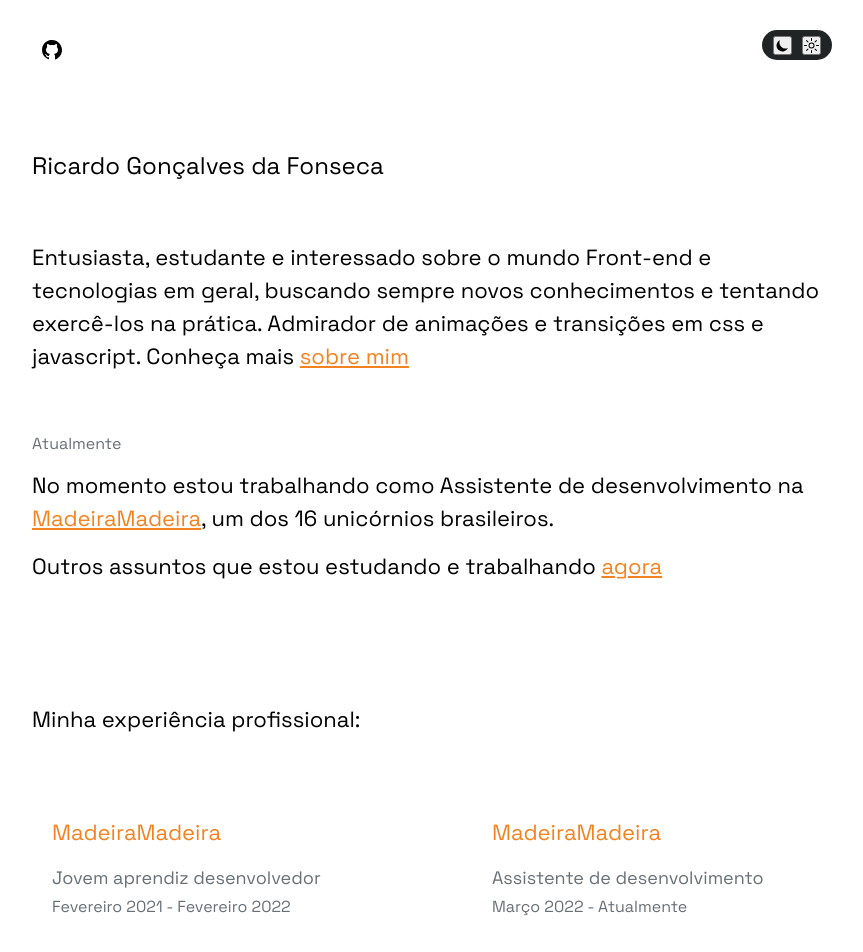
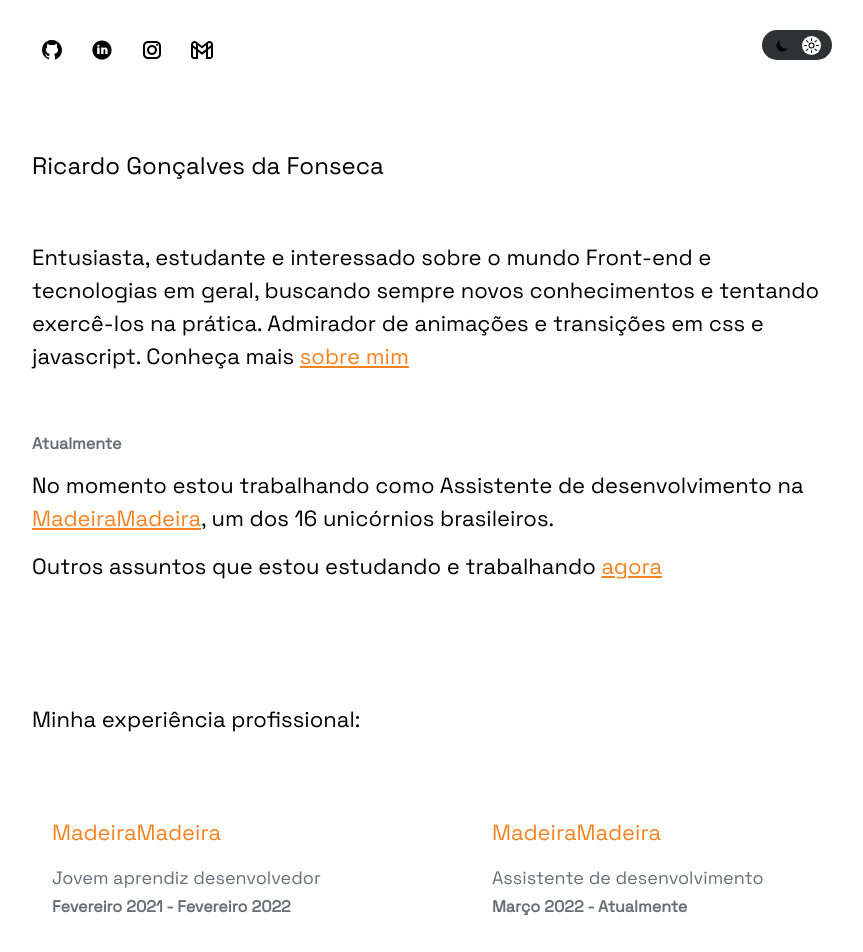
Before and after one commit to ricardogdf/Portfolio, a Next.js app: page / in a window 1280 px wide. Shown: the top 952 px of the page, without its empty margins (208-1071 px from the left). Built offline with nearby package versions, Linux system fonts and the light colour scheme.

Commit message:
melhorias visuais

```diff
--- a/pages/_app.js
+++ b/pages/_app.js
@@ -13,12 +13,18 @@
   --background: #FFFFFF;
   --foreground: #000000;
   --hoverWorked: rgb(185 194 195 / 10%);
+  --backgroundThemeLight: #FFF;
+  --backgroundThemeDark: #2f3232;
+  --stateOfDay: #f7f7b8;
 }
 
 [data-theme='dark']{
   --background: #000000;
   --foreground: #FFFFFF;
   --hoverWorked: rgb(22 21 21 / 10%);
+  --backgroundThemeDark: #000;
+  --backgroundThemeLight: #2f3232;
+  --stateOfDay: #120c56;
 }
 
 body {
@@ -38,8 +44,45 @@
     display: block;
 }
 
+.worked{
+  width: 40%;
+  height: auto;
+  border-radius: 10px;
+  padding: 20px;
+  cursor: pointer;
+}
+
 .worked:hover{
-  background-color: var(--hoverWorked)
+  background-color: var(--hoverWorked);
+}
+
+button{
+  border: none;
+  background-color: #2f3232;
+}
+
+.selectDarkMode{
+  background-color: var(--backgroundThemeDark);
+  border-radius: 100%;
+  padding: 2px;
+  justify-content: center;
+  align-items: center;
+}
+
+.selectlightMode{
+  background-color: var(--backgroundThemeLight);
+  border-radius: 100%;
+  padding: 2px;
+  justify-content: center;
+  align-items: center;
+}
+
+.sky{
+  height: 300px;
+  background:var(--background);
+  justify-content: center;
+  align-items: center;
+  margin-top: 30px;
 }
 
 `
--- a/pages/index.js
+++ b/pages/index.js
@@ -14,27 +14,35 @@
     <>
       <Header>
         <Flex style={{ gap: '10px' }}>
+          <a href=''>
             <BoxSocialMedia>
               <svg xmlns="http://www.w3.org/2000/svg" viewBox="0 0 24 24" width="24px" height="24px"><path d="M10.9,2.1c-4.6,0.5-8.3,4.2-8.8,8.7c-0.5,4.7,2.2,8.9,6.3,10.5C8.7,21.4,9,21.2,9,20.8v-1.6c0,0-0.4,0.1-0.9,0.1 c-1.4,0-2-1.2-2.1-1.9c-0.1-0.4-0.3-0.7-0.6-1C5.1,16.3,5,16.3,5,16.2C5,16,5.3,16,5.4,16c0.6,0,1.1,0.7,1.3,1c0.5,0.8,1.1,1,1.4,1 c0.4,0,0.7-0.1,0.9-0.2c0.1-0.7,0.4-1.4,1-1.8c-2.3-0.5-4-1.8-4-4c0-1.1,0.5-2.2,1.2-3C7.1,8.8,7,8.3,7,7.6C7,7.2,7,6.6,7.3,6 c0,0,1.4,0,2.8,1.3C10.6,7.1,11.3,7,12,7s1.4,0.1,2,0.3C15.3,6,16.8,6,16.8,6C17,6.6,17,7.2,17,7.6c0,0.8-0.1,1.2-0.2,1.4 c0.7,0.8,1.2,1.8,1.2,3c0,2.2-1.7,3.5-4,4c0.6,0.5,1,1.4,1,2.3v2.6c0,0.3,0.3,0.6,0.7,0.5c3.7-1.5,6.3-5.1,6.3-9.3 C22,6.1,16.9,1.4,10.9,2.1z" /></svg>
             </BoxSocialMedia>
+          </a>
+          <a href=''>
             <BoxSocialMedia>
-
+              <svg xmlns="http://www.w3.org/2000/svg" viewBox="0 0 30 30" width="24px" height="24px"><path d="M15,3C8.373,3,3,8.373,3,15c0,6.627,5.373,12,12,12s12-5.373,12-12C27,8.373,21.627,3,15,3z M10.496,8.403 c0.842,0,1.403,0.561,1.403,1.309c0,0.748-0.561,1.309-1.496,1.309C9.561,11.022,9,10.46,9,9.712C9,8.964,9.561,8.403,10.496,8.403z M12,20H9v-8h3V20z M22,20h-2.824v-4.372c0-1.209-0.753-1.488-1.035-1.488s-1.224,0.186-1.224,1.488c0,0.186,0,4.372,0,4.372H14v-8 h2.918v1.116C17.294,12.465,18.047,12,19.459,12C20.871,12,22,13.116,22,15.628V20z" /></svg>
             </BoxSocialMedia>
+          </a>
+          <a href=''>
             <BoxSocialMedia>
-
+              <svg xmlns="http://www.w3.org/2000/svg" viewBox="0 0 24 24" width="24px" height="24px"><path d="M 8 3 C 5.243 3 3 5.243 3 8 L 3 16 C 3 18.757 5.243 21 8 21 L 16 21 C 18.757 21 21 18.757 21 16 L 21 8 C 21 5.243 18.757 3 16 3 L 8 3 z M 8 5 L 16 5 C 17.654 5 19 6.346 19 8 L 19 16 C 19 17.654 17.654 19 16 19 L 8 19 C 6.346 19 5 17.654 5 16 L 5 8 C 5 6.346 6.346 5 8 5 z M 17 6 A 1 1 0 0 0 16 7 A 1 1 0 0 0 17 8 A 1 1 0 0 0 18 7 A 1 1 0 0 0 17 6 z M 12 7 C 9.243 7 7 9.243 7 12 C 7 14.757 9.243 17 12 17 C 14.757 17 17 14.757 17 12 C 17 9.243 14.757 7 12 7 z M 12 9 C 13.654 9 15 10.346 15 12 C 15 13.654 13.654 15 12 15 C 10.346 15 9 13.654 9 12 C 9 10.346 10.346 9 12 9 z" /></svg>
             </BoxSocialMedia>
+          </a>
+          <a href=''>
             <BoxSocialMedia>
-
+              <svg xmlns="http://www.w3.org/2000/svg" viewBox="0 0 24 24" width="24px" height="24px"><path d="M 4.5 3 C 2.5788117 3 1 4.5788117 1 6.5 L 1 18 C 1 19.64497 2.3550302 21 4 21 L 8 21 L 8 13.673828 L 12 16.798828 L 16 13.673828 L 16 21 L 20 21 C 21.64497 21 23 19.64497 23 18 L 23 6.5 C 23 4.5788117 21.421188 3 19.5 3 C 18.750123 3 17.982547 3.2422598 17.34375 3.7421875 L 12 7.9121094 L 6.65625 3.7421875 L 6.6542969 3.7421875 C 6.0158061 3.2430811 5.2492693 3 4.5 3 z M 4.5 5 C 4.8301235 5 5.1426247 5.098287 5.4238281 5.3183594 L 6 5.7675781 L 6 9.5742188 L 3 7.2324219 L 3 6.5 C 3 5.6591883 3.6591883 5 4.5 5 z M 19.5 5 C 20.340812 5 21 5.6591883 21 6.5 L 21 7.2324219 L 18 9.5742188 L 18 5.7675781 L 18.576172 5.3183594 C 18.857375 5.0982871 19.169877 5 19.5 5 z M 8 7.328125 L 12 10.449219 L 16 7.328125 L 16 11.136719 L 12 14.261719 L 8 11.136719 L 8 7.328125 z M 3 9.7695312 L 6 12.111328 L 6 19 L 4 19 C 3.4349698 19 3 18.56503 3 18 L 3 9.7695312 z M 21 9.7695312 L 21 18 C 21 18.56503 20.56503 19 20 19 L 18 19 L 18 12.111328 L 21 9.7695312 z" /></svg>
             </BoxSocialMedia>
+          </a>
         </Flex>
-        <Flex style={{ width: '70px', height: '30px', justifyContent: 'center', alignItems: 'center', gap: '10px', borderRadius: '9999px', backgroundColor: '#202425' }}>
+        <Flex style={{ width: '70px', height: '30px', justifyContent: 'center', alignItems: 'center', gap: '10px', borderRadius: '9999px', backgroundColor: '#2f3232' }}>
           <button onClick={() => setTheme('dark')}>
-            <Flex style={{ justifyContent: 'center', alignItems: 'center' }}>
+            <Flex className='selectDarkMode'>
               <svg width='15px' xmlns="http://www.w3.org/2000/svg" viewBox="0 0 15 15" aria-label="dark theme icon"><path d="M12.97 9.97a6 6 0 0 1-7.94-7.94 6 6 0 1 0 7.94 7.94Z"></path></svg>
             </Flex>
           </button>
           <button onClick={() => setTheme('light')}>
-            <Flex style={{ justifyContent: 'center', alignItems: 'center' }}>
+            <Flex className='selectlightMode'>
               <svg width='15px' xmlns="http://www.w3.org/2000/svg" viewBox="0 0 15 15" aria-label="light theme icon"><path fill-rule="evenodd" clip-rule="evenodd" d="M7.5 0a.5.5 0 0 1 .5.5v2a.5.5 0 0 1-1 0v-2a.5.5 0 0 1 .5-.5ZM2.197 2.197a.5.5 0 0 1 .707 0L4.318 3.61a.5.5 0 0 1-.707.707L2.197 2.904a.5.5 0 0 1 0-.707ZM.5 7a.5.5 0 0 0 0 1h2a.5.5 0 0 0 0-1h-2Zm1.697 5.803a.5.5 0 0 1 0-.707l1.414-1.414a.5.5 0 1 1 .707.707l-1.414 1.414a.5.5 0 0 1-.707 0ZM12.5 7a.5.5 0 0 0 0 1h2a.5.5 0 0 0 0-1h-2Zm-1.818-2.682a.5.5 0 0 1 0-.707l1.414-1.414a.5.5 0 1 1 .707.707L11.39 4.318a.5.5 0 0 1-.707 0ZM8 12.5a.5.5 0 0 0-1 0v2a.5.5 0 0 0 1 0v-2Zm2.682-1.818a.5.5 0 0 1 .707 0l1.414 1.414a.5.5 0 1 1-.707.707l-1.414-1.414a.5.5 0 0 1 0-.707ZM5.5 7.5a2 2 0 1 1 4 0 2 2 0 0 1-4 0Zm2-3a3 3 0 1 0 0 6 3 3 0 0 0 0-6Z"></path></svg>
             </Flex>
           </button>
@@ -64,7 +72,7 @@
               Minha experiência profissional:
             </Text>
             <Flex style={{ alignItems: 'center', justifyContent: 'space-between', marginTop: '60px' }}>
-              <Box className='worked' style={{ width: '40%', height: 'auto', borderRadius: '10px', padding: '20px', cursor: 'pointer' }}>
+              <Box className='worked' >
                 <Link href='./ricardo' style={{ textDecoration: 'none' }}>
                   <Text>
                     MadeiraMadeira
@@ -77,7 +85,7 @@
                   </TextSub>
                 </Link>
               </Box>
-              <Box className='worked' style={{ width: '40%', height: 'auto', borderRadius: '10px', padding: '20px', cursor: 'pointer' }}>
+              <Box className='worked' >
                 <Link href='./ricardo' style={{ textDecoration: 'none' }}>
                   <Text>
                     MadeiraMadeira
@@ -92,8 +100,11 @@
               </Box>
             </Flex>
           </Box>
-          <Box></Box>
         </Box>
+        <Flex className="sky">
+          <TextSub as='span'>Araucária, PR - Brazil</TextSub>
+          <TextSub as='span' >Araucária, PR - Brazil</TextSub>
+        </Flex>
       </Container>
     </>
   )
--- a/src/components/BoxSocialMedia/index.js
+++ b/src/components/BoxSocialMedia/index.js
@@ -11,13 +11,6 @@
         background-image: linear-gradient(25deg, #FA3CF9 1.7%, #FC587E 50.85%, #FC3239 99.99%);
     }
 
-    .social-light{
-        background-color: #000000;
-    }
-
-    .social-dark{
-        background-color: #FFFFFF;
-    }
 `
 
 export default BoxSocialMedia;
--- a/src/components/Container/index.js
+++ b/src/components/Container/index.js
@@ -4,7 +4,7 @@
     width: 100%;
     max-width: 800px;
     margin: 0 auto;
-    padding: 60px 20px;
+    padding: 60px 20px 0 20px;
 `
 
 export default Container;
--- a/src/components/Header/index.js
+++ b/src/components/Header/index.js
@@ -11,7 +11,7 @@
     position: sticky;
     top: 0;
     left: 0;
-    background-color: var(--background)
+    background-color: var(--background);
 `
 
 export default Header;
--- a/src/components/TextSub/index.js
+++ b/src/components/TextSub/index.js
@@ -3,6 +3,7 @@
 const TextSub = styled.p`
     color: #687076;
     font-size: 16px;
+    font-weight: 600;
 `
 
 export default TextSub;
```
Also changed, not shown: pages/ricardo.js (+0 -12 lines). Lines whose indentation alone changed are shown as unchanged.
